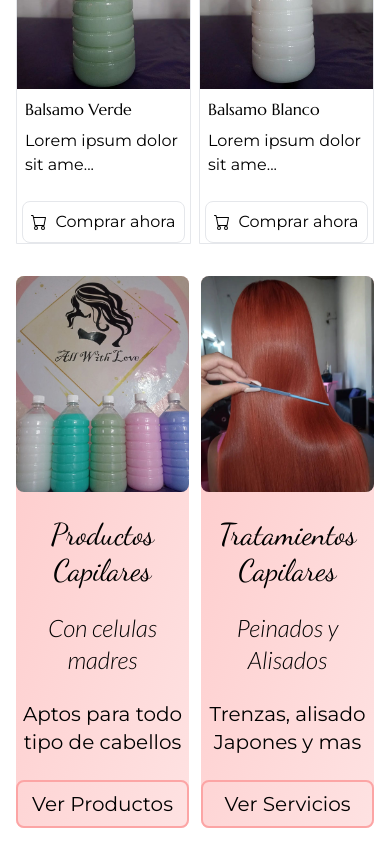
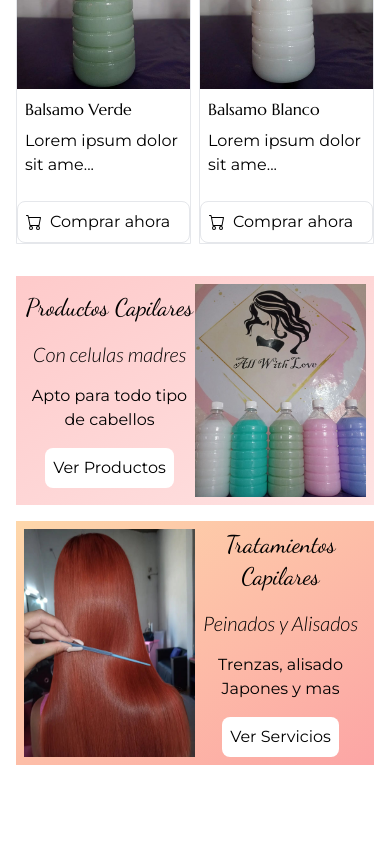
Before and after one commit to Emilianoify/allwithlove, a React (Vite) app: page / in a window 390 px wide. Shown: the part 1201-2045 px from the top of the page. After the commit the page ends 1982 px from the top, so only its background shows below. Built offline with nearby package versions, Linux system fonts and the light colour scheme.

Commit message:
fixed for tablets

```diff
--- a/src/components/Card/Card.tsx
+++ b/src/components/Card/Card.tsx
@@ -15,7 +15,7 @@ const Card = ({ id, name, description, src }: productInterface) => {
 			<div className="flex justify-center md:p-4">
 				<button
 					type="button"
-					className="w-fit border rounded-lg p-2 transition-all duration-200 ease-in-out hover:bg-pink-200 hover:text-white hover:font-bold"
+					className="w-full border rounded-lg p-2 transition-all duration-200 ease-in-out hover:bg-pink-200 hover:text-white hover:font-bold"
 				>
 					<a
 						className="flex gap-2 items-center"
--- a/src/components/Home/Home.tsx
+++ b/src/components/Home/Home.tsx
@@ -1,8 +1,7 @@
 import { isMobile, mostPopular } from "../../utils/const";
 import Card from "../Card/Card";
 import Slider from "../Carousel/Slider";
-import SecondSectionDesktop from "./SecondSectionDesktop";
-import SecondSectionMobile from "./SecondSectionMobile";
+import SecondSection from "./SecondSection";
 const Home = () => {
 	return (
 		<>
@@ -11,10 +10,10 @@ const Home = () => {
 					<Slider />
 				</section>
 				<section className="flex flex-col py-8 w-full h-fit  items-center">
-					<p className="text-2xl md:text-4xl font-marcellus p-4">
+					<p className="text-2xl lg:text-4xl font-marcellus p-4">
 						Productos Populares
 					</p>
-					<div className="grid grid-cols-2 gap-2 md:grid md:grid-cols-4 mt-4 place-items-center">
+					<div className="grid grid-cols-2 gap-2 lg:grid lg:grid-cols-4 mt-4 place-items-center">
 						{mostPopular.map(({ id, name, description, src }) => (
 							<Card
 								id={id}
@@ -30,8 +29,8 @@ const Home = () => {
 						))}
 					</div>
 				</section>
-				<section className="w-full h-full pb-4 grid grid-cols-2 gap-3 place-items-center">
-					{isMobile ? <SecondSectionMobile /> : <SecondSectionDesktop />}
+				<section className="flex flex-col gap-4 lg:grid lg:grid-cols-2 pb-4 place-items-center h-full">
+					<SecondSection />
 				</section>
 			</main>
 		</>
--- /dev/null
+++ b/src/components/Home/SecondSection.tsx
@@ -0,0 +1,56 @@
+import { Link } from "react-router-dom";
+import matizadores from "../../assets/img/products/matizadores.jpg";
+import alisados from "../../assets/img/servicios/alisado.jpg";
+
+const SecondSection = () => {
+	return (
+		<>
+			<div className="w-full h-full bg-gradient-to-br from-red-200 to-red-100 grid grid-cols-2 p-2 md:place-items-center md:p-0">
+				<div className="w-full h-full text-base flex flex-col justify-center items-center text-center gap-4 md:gap-12">
+					<h2 className="text-2xl md:text-5xl font-dancing">
+						Productos Capilares
+					</h2>
+					<p className="font-lato text-xl md:text-4xl">Con celulas madres</p>
+					<span className="md:text-2xl">Apto para todo tipo de cabellos</span>
+					<button
+						type="button"
+						className=" bg-white rounded-lg p-2 w-fit transition-all duration-300 ease-in hover:bg-red-200 hover:text-white md:text-xl"
+					>
+						<Link to={"/products"}>Ver Productos</Link>
+					</button>
+				</div>
+				<div className="h-full">
+					<img
+						src={matizadores}
+						alt="Matizadores"
+						className="w-full h-full md:rounded-s-full"
+					/>
+				</div>
+			</div>
+			<div className="w-full h-full bg-gradient-to-br from-orange-200 to-red-300 grid grid-cols-2 p-2 md:place-items-center md:p-0">
+				<div className="h-full">
+					<img
+						src={alisados}
+						alt="Matizadores"
+						className="w-full h-full md:rounded-e-full"
+					/>
+				</div>
+				<div className="w-full h-full text-base flex flex-col justify-center items-center text-center gap-4 md:gap-12">
+					<h2 className="text-2xl md:text-5xl font-dancing">
+						Tratamientos Capilares
+					</h2>
+					<p className="font-lato text-xl md:text-4xl">Peinados y Alisados</p>
+					<span className="md:text-2xl">Trenzas, alisado Japones y mas</span>
+					<button
+						type="button"
+						className="bg-white rounded-lg p-2 w-fit transition-all duration-300 ease-in hover:bg-red-300 hover:text-white md:text-xl"
+					>
+						<Link to={"/services"}>Ver Servicios</Link>
+					</button>
+				</div>
+			</div>
+		</>
+	);
+};
+
+export default SecondSection;
--- a/src/components/Home/SecondSectionDesktop.tsx
+++ /dev/null
@@ -1,52 +0,0 @@
-import { Link } from "react-router-dom";
-import matizadores from "../../assets/img/products/matizadores.jpg";
-import alisados from "../../assets/img/servicios/alisado.jpg";
-
-const SecondSectionDesktop = () => {
-	return (
-		<>
-			<div className="w-full bg-gradient-to-br from-red-200 to-red-100 grid grid-cols-2 place-items-center">
-				<div className="text-xl flex flex-col gap-12 items-center text-center">
-					<h2 className="text-5xl font-dancing">Productos Capilares</h2>
-					<p className="font-lato text-3xl">Con celulas madres</p>
-					<span>Aptos para todo tipo de cabellos</span>
-					<button
-						type="button"
-						className=" bg-white rounded-lg p-4 w-fit transition-all duration-300 ease-in hover:bg-red-200 hover:text-white"
-					>
-						<Link to={"/products"}>Ver Productos</Link>
-					</button>
-				</div>
-				<div>
-					<img
-						src={matizadores}
-						alt="Matizadores"
-						className="w-full h-3/4 rounded-s-full"
-					/>
-				</div>
-			</div>
-			<div className="w-full h-full bg-gradient-to-br from-orange-200 to-red-300 grid grid-cols-2 place-items-center">
-				<div className="h-full">
-					<img
-						src={alisados}
-						alt="Matizadores"
-						className="w-full h-full rounded-e-full"
-					/>
-				</div>
-				<div className="text-xl flex flex-col items-center text-center gap-12">
-					<h2 className="text-5xl font-dancing">Tratamientos Capilares</h2>
-					<p className="font-lato text-3xl">Peinados y Alisados</p>
-					<span>Trenzas, alisado Japones y mas</span>
-					<button
-						type="button"
-						className="bg-white rounded-lg p-4 w-fit transition-all duration-300 ease-in hover:bg-red-300 hover:text-white"
-					>
-						<Link to={"/services"}>Ver Servicios</Link>
-					</button>
-				</div>
-			</div>
-		</>
-	);
-};
-
-export default SecondSectionDesktop;
--- a/src/components/Home/SecondSectionMobile.tsx
+++ /dev/null
@@ -1,49 +0,0 @@
-import { Link } from "react-router-dom";
-import matizadores from "../../assets/img/products/matizadores.jpg";
-import alisados from "../../assets/img/servicios/alisado.jpg";
-
-const SecondSectionMobile = () => {
-	return (
-		<>
-			<div className="w-full bg-gradient-to-br h-full from-red-200 to-red-100 flex rounded-lg">
-				<div className="text-xl flex flex-col gap-6 justify-center items-center text-center">
-					<img
-						src={matizadores}
-						alt="Matizadores"
-						className="w-full h-full rounded-lg"
-					/>
-					<h2 className="text-3xl font-dancing">Productos Capilares</h2>
-					<p className="font-lato text-2xl">Con celulas madres</p>
-					<span>Aptos para todo tipo de cabellos</span>
-					<button
-						type="button"
-						className="border-2 border-red-300 rounded-lg p-2 w-full"
-					>
-						<Link to={"/products"}>Ver Productos</Link>
-					</button>
-				</div>
-			</div>
-			<div className="w-full bg-gradient-to-br h-full from-red-200 to-red-100 flex rounded-lg">
-				<div className="text-xl flex flex-col gap-6 justify-center items-center text-center">
-					<img
-						src={alisados}
-						alt="Matizadores"
-						className="w-full h-full rounded-lg"
-					/>
-
-					<h2 className="text-3xl font-dancing">Tratamientos Capilares</h2>
-					<p className="font-lato text-2xl">Peinados y Alisados</p>
-					<span>Trenzas, alisado Japones y mas</span>
-					<button
-						type="button"
-						className="border-2 border-red-300 rounded-lg p-2 w-full"
-					>
-						<Link to={"/services"}>Ver Servicios</Link>
-					</button>
-				</div>
-			</div>
-		</>
-	);
-};
-
-export default SecondSectionMobile;
```
